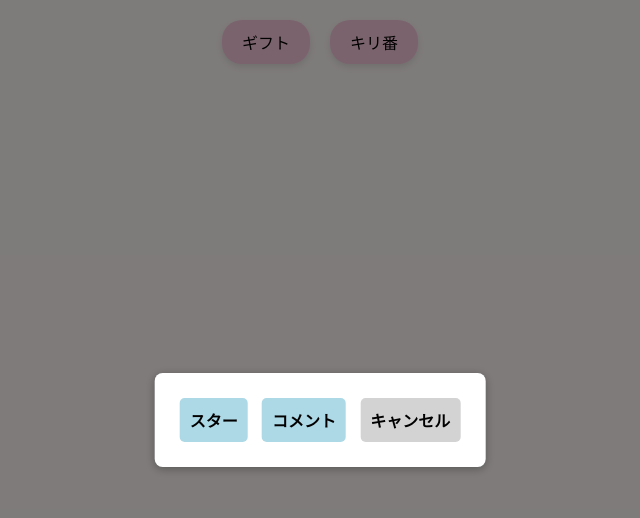
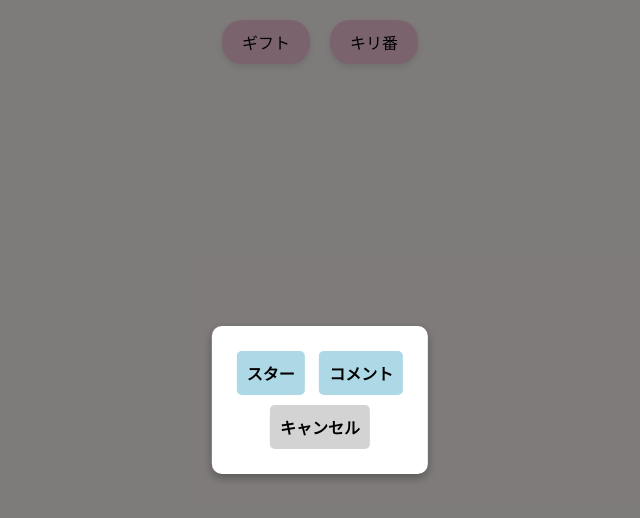
Before and after one commit to ShutoSorairo/iriam-panel-counter, a plain HTML site: page index.html in a window 1280 px wide. Both pictures are taken after a click on the button "キリ番". Shown: the whole page, without its empty margins (320-960 px from the left). Drawn offline with Linux system fonts and the light colour scheme.

Commit message:
Add files via upload

```diff
--- a/index.html
+++ b/index.html
@@ -17,11 +17,16 @@
     <div id="giftContainer"></div>
 
     <!-- 選択ボタンを表示するためのコンテナ -->
-    <div id="optionContainer" style="display: none; text-align: center; margin-top: 20px;">
-        <button id="starBtn" style="background-color: lightblue; padding: 10px; margin: 5px;">スター</button>
+    <div id="optionContainer">
+        <!-- 上段のボタン（コメントとスター） -->
+        <div class="option-row">
+            <button id="starBtn" style="background-color: lightblue; padding: 10px; margin: 5px;">スター</button>
         <button id="commentBtn" style="background-color: lightblue; padding: 10px; margin: 5px;">コメント</button>
+        </div>
+        <!-- 下段のキャンセルボタン -->
         <button id="cancelBtn" style="background-color: lightgray; padding: 10px; margin: 5px;">キャンセル</button>
     </div>
+
 
     <script src="script.js"></script>
 </body>
--- a/styles.css
+++ b/styles.css
@@ -176,38 +176,48 @@ body {
     left: 0;
     width: 100%;
     height: 100%;
-    background-color: rgba(0, 0, 0, 0.5); /* 背景を半透明にする */
+    background-color: rgba(0, 0, 0, 0.5); /* 背景を半透明 */
     display: none;
-    z-index: 1000;
+    z-index: 999; /* 前面に表示 */
 }
 
-/* ポップアップコンテンツのスタイル */
+/* モーダルコンテナ（#optionContainer）のスタイル */
 #optionContainer {
     position: fixed;
     top: 50%;
     left: 50%;
     transform: translate(-50%, -50%);
-    background-color: white;
+    background-color: #fff;
     padding: 20px;
-    border-radius: 8px;
+    border-radius: 10px;
+    box-shadow: 0 4px 10px rgba(0, 0, 0, 0.3);
     text-align: center;
-    box-shadow: 0 2px 10px rgba(0, 0, 0, 0.3);
-    z-index: 1001;
+    z-index: 1000; /* ポップアップ背景の上に表示 */
+    display: none;
 }
 
-/* ボタンスタイル */
+/* ボタン共通スタイル */
 #optionContainer button {
     background-color: lightblue;
     padding: 10px 20px;
-    margin: 5px;
+    margin: 10px;
     border: none;
     border-radius: 5px;
+    font-size: 16px;
+    font-weight: bold;
     cursor: pointer;
-    font-weight: bold;
-    font-size: 1em;
+    transition: background-color 0.3s;
+}
+
+#optionContainer button:hover {
+    background-color: #a3d1f0;
 }
 
 /* キャンセルボタン */
 #cancelBtn {
     background-color: lightgray;
 }
+
+#cancelBtn:hover {
+    background-color: #d3d3d3;
+}
```
